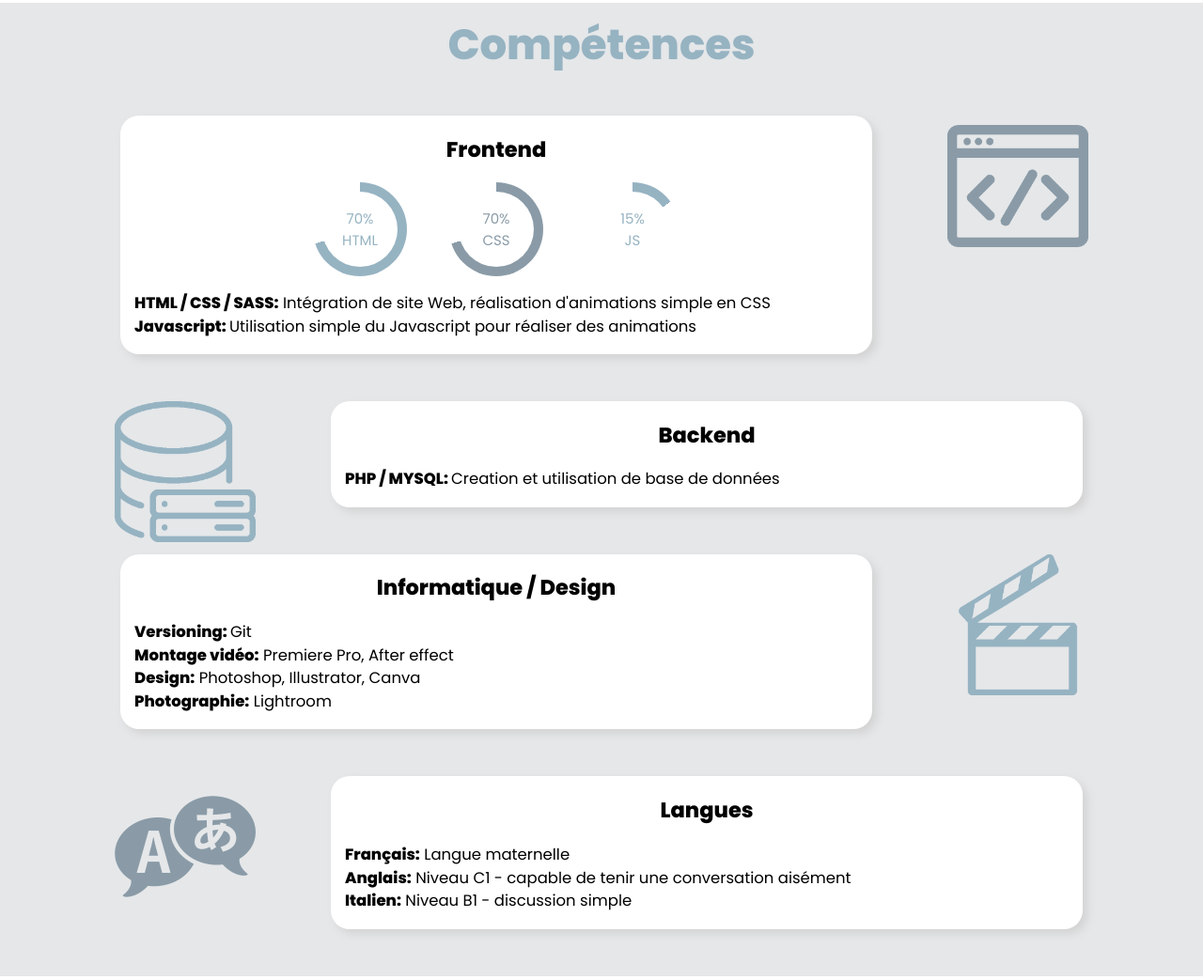
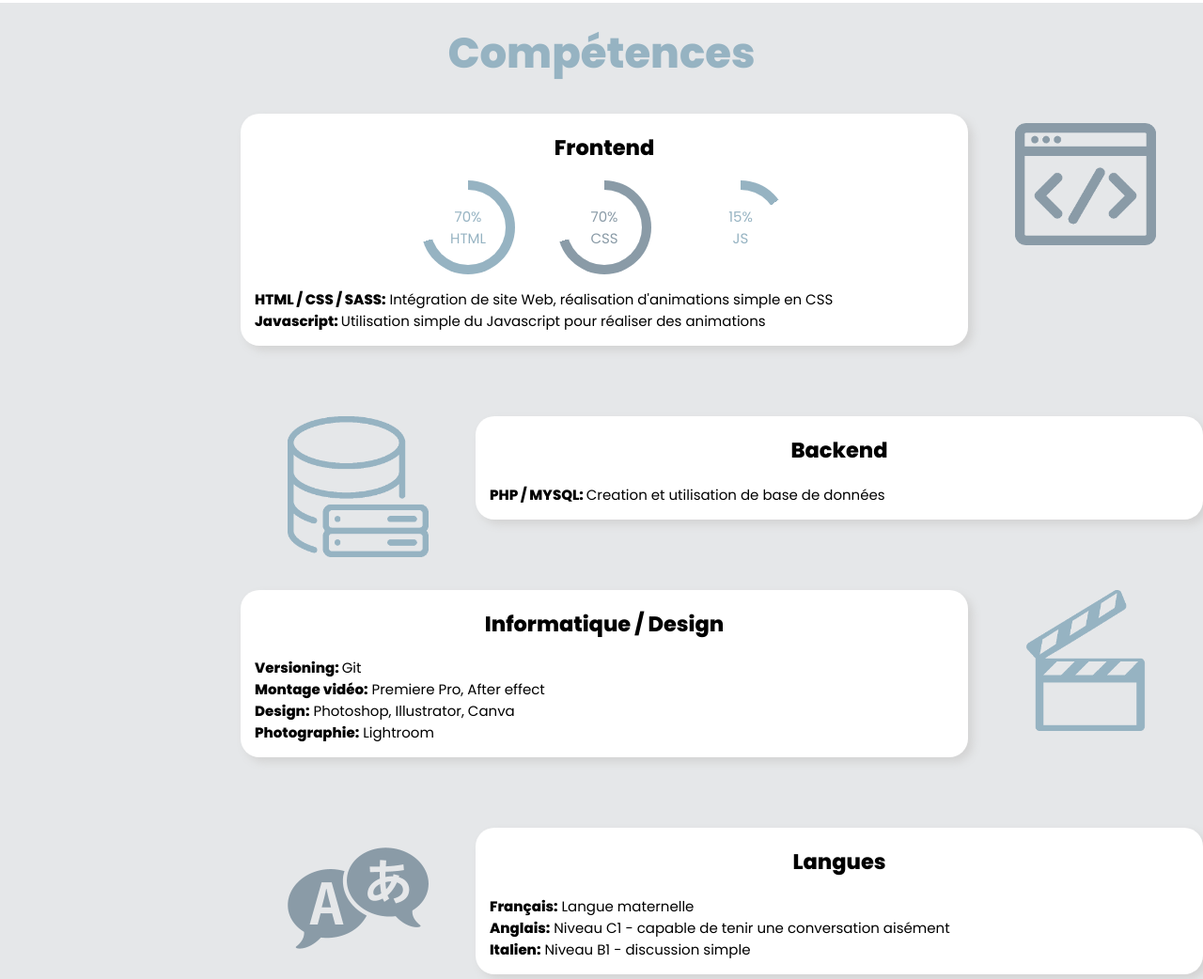
Before and after one commit to EmanuelCottarel/Mon-Site-CV, a plain HTML site: page index.html in a window 1280 px wide. Shown: the part 1699-2741 px from the top of the page at 94% size. Drawn offline with Linux system fonts and the light colour scheme.

Commit message:
Reecriture du code de la section compétences
Réecriture du code HTML et CSS de la partie "compétences" pour le rendre plus clair et le simplifier

```diff
--- a/assets/styles/style.scss
+++ b/assets/styles/style.scss
@@ -2,6 +2,7 @@ $colorshadow:#d3d3d3;
 $colortitle:#96b3c2;
 $colorprimary:#E5E7E9;
 $colorsecondary:#ffffff;
+
 @import url("https://fonts.googleapis.com/css2?family=Poppins:wght@400;800&display=swap");
 
 html {
@@ -16,6 +17,7 @@ html {
 
     h1{
         color: $colortitle;
+        font-size: 2em;
     }
   }
 
@@ -140,73 +142,58 @@ header {
 
 
 /**COMPETENCES**/
-@mixin competencebox{
+.competence{
+    width:100%;
+    height: auto;
+    background-color: #E5E7E9;
+    text-align:center;
+
+    h1{
+        font-size: 3em;
+        padding-top: 20px;
+    }
+
+
+
+    &__box{
+     display: flex;
+      margin-left:20%;
+
+
+      h2{
+        font-size:1.5em;
+      }
+
+
+
+
+      &--text{
         width: 800px;
         height: auto;
         border-radius: 20px;
         box-shadow: 5px 5px 10px lightgrey;
         background-color: #ffffff;
-    margin-bottom: 50px;
+        margin-bottom: 75px;
 
-    h2{
-        font-size: 1.5em;
+
+        p{
+          text-align:left;
+          padding-left:15px;
+        }
+
+      }
+
+      &--image{
+        margin: 0 50px;
+
+
+        img{
+        width:150px;
+        }
 
       }
 
     }
-.competences{
-    text-align: center;
-    width:100%;
-    height: auto;
-    background-color:#E5E7E9 ;
-
-    h1{
-        font-size: 3em;
-        line-height: 2em;
-    }
-
-    p{
-        text-align: left;
-        padding-left: 15px;
-        font-size: 1.1em;
-        line-height: 1.5em;
-    }
-
-
-    &__boxleft{
-
-        display:flex;
-        justify-content: flex-start;
-        margin-left: 10%;
-
-        .competence__box{
-            @include competencebox()
-        }
-
-        img{
-            width: 150px;
-            margin-left: 80px;
-
-
-        }
-    }
-
-    &__boxright{
-
-        display:flex;
-        justify-content: flex-end;
-        margin-right: 10%;
-
-        .competence__box{
-            @include competencebox()
-        }
-        img{
-            width: 150px;
-            margin-right: 80px;
-
-        }
-    }
-
 
 
 
@@ -265,6 +252,8 @@ header {
       background-image:conic-gradient(#96b3c2 15%,transparent 0);
       color:#96b3c2;
     }
+
+
 
   .content {
     font-size:15px;
--- a/index.html
+++ b/index.html
@@ -19,8 +19,8 @@
                 <a href="./pages/portfolio.html">Portfolio</a>
                 <a href="#contact">Contact</a>
 
+        </nav>
 
-                </nav>
         <header>
 
                 <h1>Emanuel Cottarel</h1>
@@ -55,11 +55,11 @@
                 </div>
         </div>
 
-            <div class="competences" id="competences">
+        <div class="competence" id="competences">
                 <h1>Compétences</h1>
 
-                <div class="competences__boxleft">
                 <div class="competence__box">
+                    <div class="competence__box--text">
                         <h2>Frontend</h2>
 
                             <div class="skills-wrapper">
@@ -86,21 +86,26 @@
                                 <strong>Javascript: </strong> Utilisation simple du Javascript pour réaliser des animations
                             </p>
                     </div>
-                    <div class="competence__img"><img src="./assets/images/frontend.png" alt="logo frontend"></div>
-                </div>
 
-                <div class="competences__boxright">
-                    <div class="competence__img"><img src="./assets/images/backend.png" alt="logo backend"></div>
-                    <div class="competence__box">
-                        <h2>Backend</h2>
-                        <p>
-                            <strong>PHP / MYSQL: </strong> Creation et utilisation de base de données
-                        </p>
+                    <div class="competence__box--image">
+                         <img src="./assets/images/frontend.png" alt="logo frontend">
                     </div>
                 </div>
 
-                <div class="competences__boxleft">
                 <div class="competence__box">
+                    <div class="competence__box--image">
+                        <img src="./assets/images/backend.png" alt="logo backend">
+                    </div>
+
+                    <div class="competence__box--text">
+                        <h2>Backend</h2>
+                        <p> <strong>PHP / MYSQL: </strong> Creation et utilisation de base de données</p>
+                    </div>
+
+                </div>
+
+                <div class="competence__box">
+                    <div class="competence__box--text">
                         <h2>Informatique / Design</h2>
                         <p>
                             <strong>Versioning: </strong> Git <br />
@@ -109,14 +114,20 @@
                             <strong>Photographie:</strong> Lightroom <br />
                         </p>
                     </div>
-                    <div class="competence__img"><img src="./assets/images/montage.png" alt="clap cinéma"></div>
+                    <div class="competence__box--image">
+                        <img src="./assets/images/montage.png" alt="clap cinéma">
+                    </div>
                 </div>
 
-                <div class="competences__boxright">
-                    <div class="competence__img"><img src="./assets/images/langue.png" alt="logo Langues"></div>
+
                 <div class="competence__box">
+                    <div class="competence__box--image">
+                        <img src="./assets/images/langue.png" alt="logo Langues">
+                    </div>
+                        <div class="competence__box--text">
                             <h2>Langues</h2>
-                            <p><strong>Français:</strong> Langue maternelle <br />
+                                <p>
+                                <strong>Français:</strong> Langue maternelle <br />
                                 <strong>Anglais:</strong> Niveau C1 - capable de tenir une conversation aisément <br />
                                 <strong>Italien:</strong> Niveau B1 - discussion simple
                                 </p>
@@ -124,6 +135,10 @@
                 </div>
 
     </div>
+
+
+
+
 
         <div class="parcours" id="parcours">
             <h1>Mon parcours</h1>
```
Also changed, not shown: assets/styles/style.css, 1 other file. Lines whose indentation alone changed are shown as unchanged.
